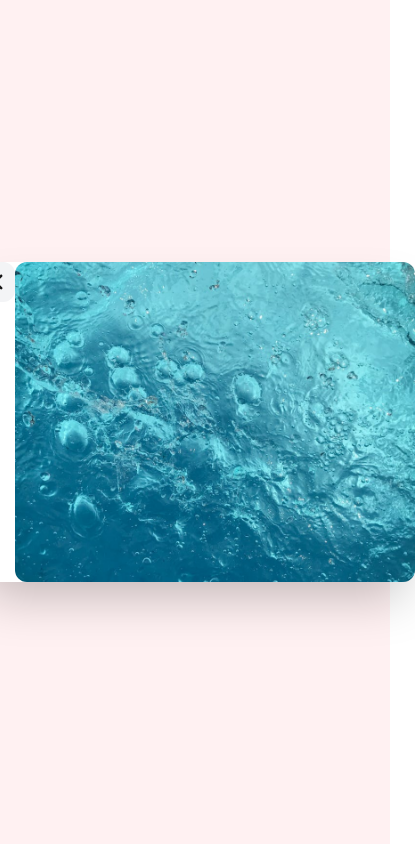
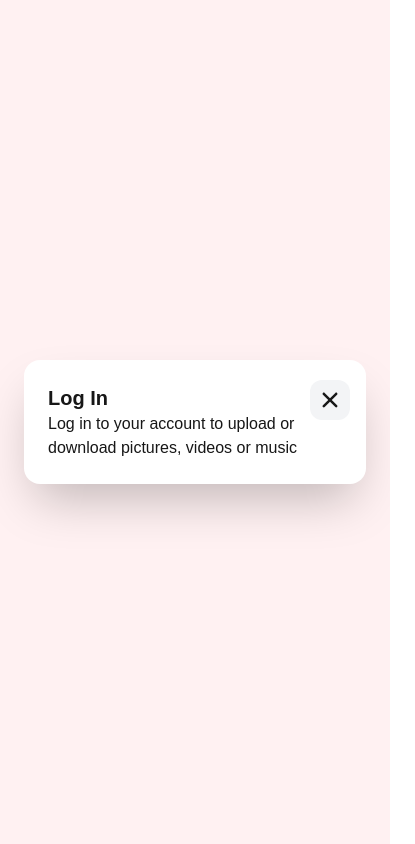
Before and after one commit to shoaibalirts/Tailwind-mini-projects, a Next.js app: page /loginmodal in a window 390 px wide. Shown: the whole page, 415 px wide, since content can reach past the window. Built offline with nearby package versions, Linux system fonts and the light colour scheme.

Commit message:
completed Login modal responsive design

```diff
--- a/src/components/loginmodal/LoginModalComp.js
+++ b/src/components/loginmodal/LoginModalComp.js
@@ -9,21 +9,28 @@ export default function LoginModalComp() {
       <div className="relative flex flex-col m-6 space-y-10 bg-white shadow-2xl rounded-2xl md:flex-row md:space-y-0 md:m-0">
         <div className="flex flex-row justify-between">
           {/* Left side */}
-          <div>
-            <div className="rounded-xl bg-gray-100">
-              <IoIosClose className="w-10 h-10" />
+          <div className="p-6 md:p-20">
+            <h2 className={`text-xl font-bold`}>Log In</h2>
+            <p>
+              Log in to your account to upload or download pictures, videos or
+              music
+            </p>
           </div>
-          </div>
-          <div className="relative h-80 w-[400px] md:h-64 md:w-[300px]">
+          {/* Right side */}
+          <div className="hidden md:block">
+            <div className="relative h-64 w-[430px]">
               <Image
                 src="/assets/imagewater.jpg"
                 layout="fill"
                 objectFit="cover"
                 priority
                 alt="beans"
-              className="rounded-xl md:rounded-l-xl md:rounded-r-none transform hover:scale-105 hover:rounded-xl duration-200"
               />
             </div>
+          </div>
+          <button className="absolute top-5 right-4 rounded-xl bg-gray-100 md:top-4">
+            <IoIosClose className="w-10 h-10" />
+          </button>
         </div>
       </div>
     </>
```
Lines whose indentation alone changed are shown as unchanged.
